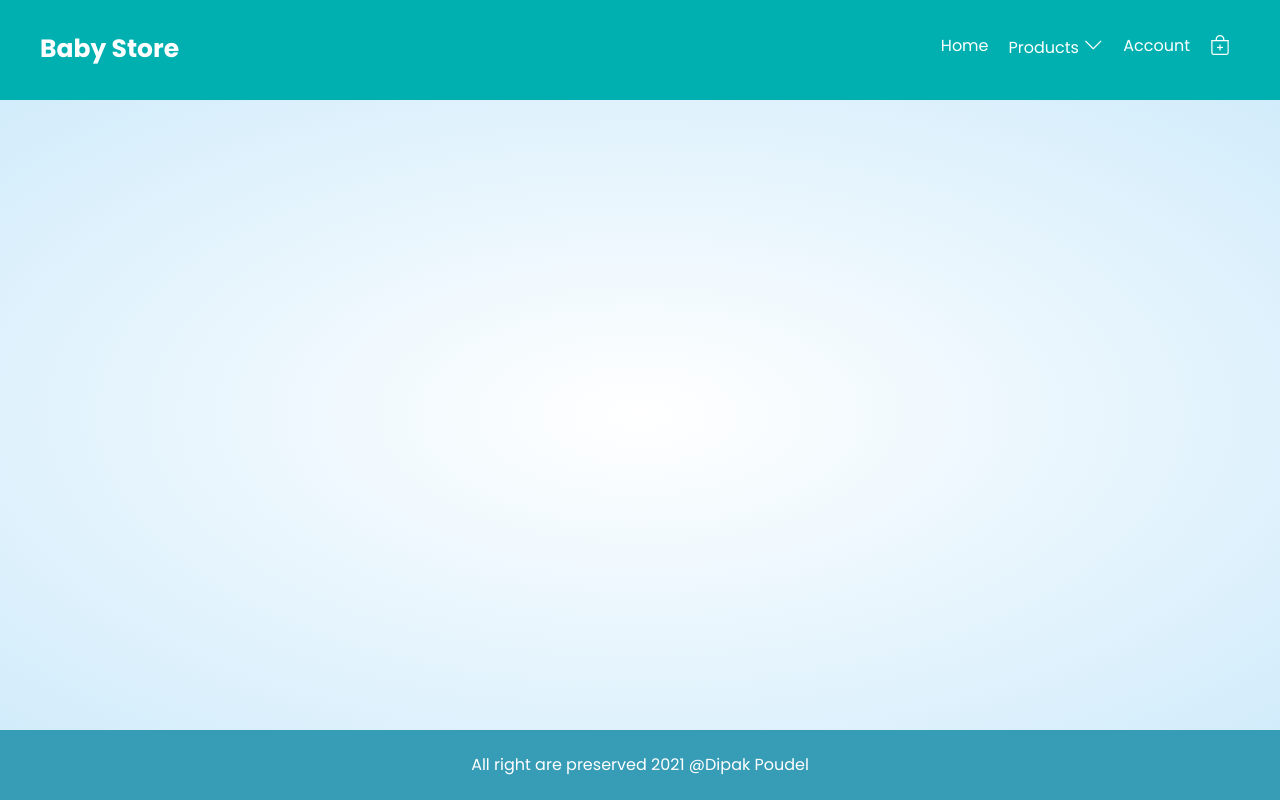
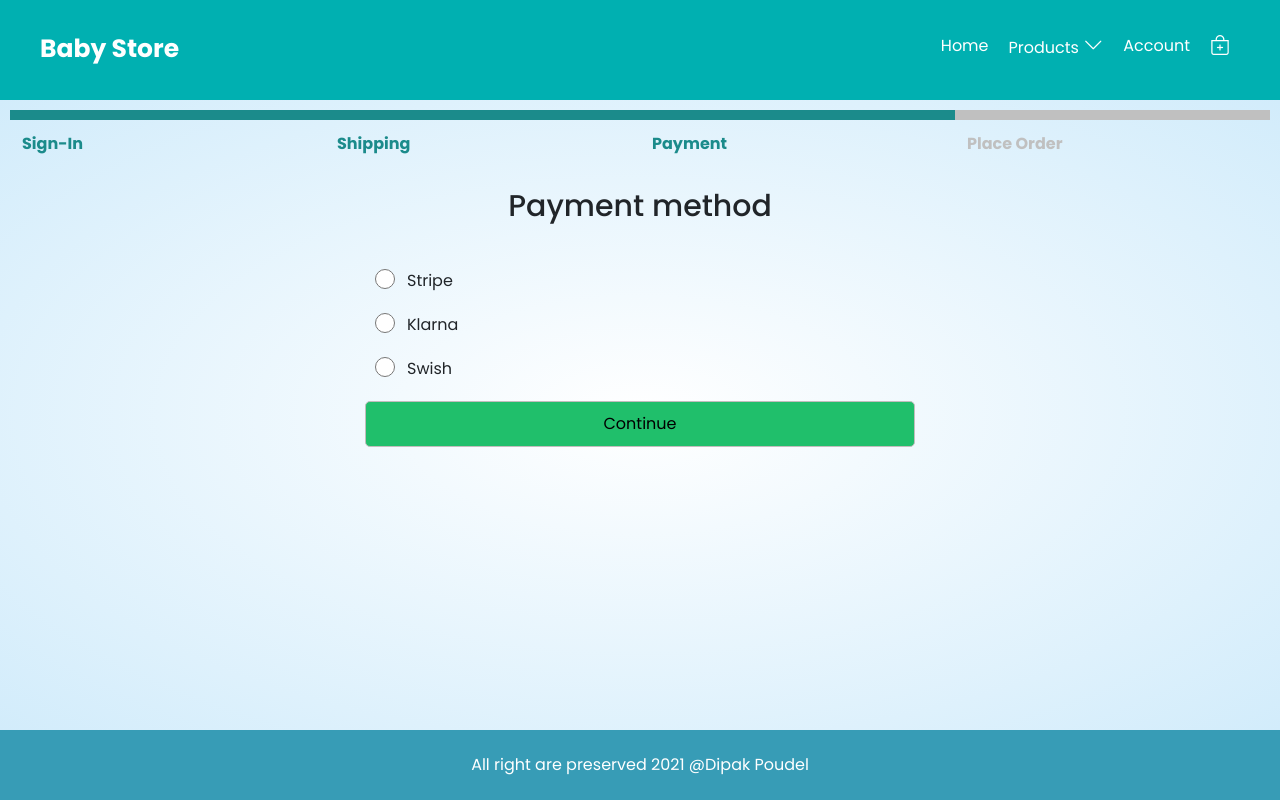
Before and after one commit to pdldipak/ecommerce-hyper-project, a React (Create React App) app in the folder frontend/: page /payment in a window 1280 px wide. Built offline with nearby package versions, Linux system fonts and the light colour scheme.

Commit message:
created payment screen

```diff
--- a/frontend/src/App.js
+++ b/frontend/src/App.js
@@ -5,6 +5,7 @@ import Footer from './components/Footer';
 import Header from './components/Header';
 import CartScreen from './screens/CartScreen';
 import HomeScreen from './screens/HomeScreen';
+import PaymentScreen from './screens/PaymentScreen';
 import ProductScreen from './screens/ProductScreen';
 import RegisterScreen from './screens/RegisterScreen';
 import ShippingAddress from './screens/ShippingAddress';
@@ -24,6 +25,7 @@ const App = () => {
           <Route path='/signin' component={SigninScreen} />
           <Route path='/register' component={RegisterScreen} />
           <Route path='/shipping' component={ShippingAddress} />
+          <Route path='/payment' component={PaymentScreen} />
         </main>
         <footer>
           <Footer />
--- a/frontend/src/index.css
+++ b/frontend/src/index.css
@@ -19,7 +19,7 @@ body {
 }
 
 h1 {
-  font-size: 2rem;
+  font-size: 3rem;
   padding: 1rem 0;
 }
 h2 {
@@ -80,7 +80,7 @@ li {
   padding: 1rem;
   border: 0.1rem #c0c0c0 solid;
   cursor: pointer;
-  font-size: 1.2rem;
+  font-size: 1.5rem;
   border-radius: 0.5rem;
   background-color: #20bf6b;
 }
--- a/frontend/src/redux/actions/cartActions.js
+++ b/frontend/src/redux/actions/cartActions.js
@@ -1,8 +1,15 @@
 import axios from 'axios';
-import { ADD_TO_CART_ITEMS, REMOVE_FROM_CART_ITEMS, SAVE_SHIPPING_ADDRESS } from '../types';
+import {
+  ADD_TO_CART_ITEMS,
+  REMOVE_FROM_CART_ITEMS,
+  SAVE_SHIPPING_ADDRESS,
+  SAVE_PAYMENT,
+} from '../types';
 
-
-export const addToCartAction = (productId, quantity) => async (dispatch, getState) => {
+export const addToCartAction = (productId, quantity) => async (
+  dispatch,
+  getState
+) => {
   const { data } = await axios.get(`/api/products/${productId}`);
   dispatch({
     type: ADD_TO_CART_ITEMS,
@@ -15,15 +22,28 @@ export const addToCartAction = (productId, quantity) => async (dispatch, getStat
       quantity,
     },
   });
-  localStorage.setItem('cartItems', JSON.stringify(getState().cartItems.cartItems));
+  localStorage.setItem(
+    'cartItems',
+    JSON.stringify(getState().cartItems.cartItems)
+  );
 };
 
-export const removeFromCartAction = (productId) => (dispatch, getState) => {
+export const removeFromCartAction = (productId) => (
+  dispatch,
+  getState
+) => {
   dispatch({ type: REMOVE_FROM_CART_ITEMS, payload: productId });
-  localStorage.setItem('cartItems', JSON.stringify(getState().cartItems.cartItems));
+  localStorage.setItem(
+    'cartItems',
+    JSON.stringify(getState().cartItems.cartItems)
+  );
 };
 
 export const shippingAddressAction = (data) => async (dispatch) => {
   dispatch({ type: SAVE_SHIPPING_ADDRESS, payload: data });
   localStorage.setItem('shippingAddress', JSON.stringify(data));
-}
+};
+
+export const savePaymentAction = (data) => async (dispatch) => {
+  dispatch({ type: SAVE_PAYMENT, payload: data });
+};
--- a/frontend/src/redux/reducers/cartReducer.js
+++ b/frontend/src/redux/reducers/cartReducer.js
@@ -1,6 +1,7 @@
 import {
   ADD_TO_CART_ITEMS,
   REMOVE_FROM_CART_ITEMS,
+  SAVE_PAYMENT,
   SAVE_SHIPPING_ADDRESS,
 } from '../types';
 
@@ -30,6 +31,8 @@ export const cartReducer = (state = { cartItems: [] }, action) => {
       };
     case SAVE_SHIPPING_ADDRESS:
       return { ...state, shippingAddress: action.payload };
+    case SAVE_PAYMENT:
+      return{...state, paymentMethod:action.payload}
     default:
       return state;
   }
--- a/frontend/src/redux/store.js
+++ b/frontend/src/redux/store.js
@@ -24,6 +24,8 @@ const initialState = {
     shippingAddress: localStorage.getItem('shippingAddress')
       ? JSON.parse(localStorage.getItem('shippingAddress'))
       : {},
+    paymentMethod:'Stripe'
+
   },
   userSignIn: {
     userInfo: localStorage.getItem('userInfo')
--- a/frontend/src/redux/types.js
+++ b/frontend/src/redux/types.js
@@ -22,3 +22,5 @@ export const REGISTER_SUCCESS = 'REGISTER_SUCCESS';
 export const REGISTER_FAIL = 'REGISTER_FAIL';
 //shipping address
 export const SAVE_SHIPPING_ADDRESS = 'SAVE_SHIPPING_ADDRESS';
+//Ppayment method
+export const SAVE_PAYMENT = 'SAVE_PAYMENT';
--- /dev/null
+++ b/frontend/src/screens/PaymentScreen.js
@@ -0,0 +1,74 @@
+import React, { useState } from 'react';
+import CheckoutSteps from '../components/atom/CheckoutSteps';
+import { useDispatch, useSelector } from 'react-redux';
+import './signinscreen.css';
+import { savePaymentAction } from '../redux/actions/cartActions';
+
+const PaymentScreen = (props) => {
+  const [payment, setPayment] = useState('');
+  const dispatch = useDispatch();
+  const submit = (e) => {
+    e.preventDefault();
+    dispatch(savePaymentAction(payment));
+    props.history.push('/placeholder');
+  };
+  return (
+    <div>
+      <CheckoutSteps step1 step2 step3></CheckoutSteps>
+      <div className='cart' style={{ marginTop: '1rem' }}>
+        <h1>Payment method</h1>
+        <form onSubmit={submit}>
+          <ul className='form-container form-radio'>
+            <li>
+              <input
+                className='radio'
+                type='radio'
+                id='stripe'
+                value='Stripe'
+                name='payment'
+                required
+                onChange={(e) => setPayment(e.target.value)}
+              ></input>
+              {'  '}
+              <label htmlFor='stripe'>Stripe</label>
+            </li>
+            <li>
+              <input
+                className='radio'
+                type='radio'
+                id='klarna'
+                value='Klarna'
+                name='payment'
+                required
+                onChange={(e) => setPayment(e.target.value)}
+              ></input>
+              {'  '}
+              <label htmlFor='klarna'>Klarna</label>
+            </li>
+            <li>
+              <input
+                className='radio'
+                type='radio'
+                id='swish'
+                value='Swish'
+                name='payment'
+                required
+                onChange={(e) => setPayment(e.target.value)}
+              ></input>
+              {'  '}
+              <label htmlFor='swish'>Swish</label>
+            </li>
+          </ul>
+
+          <div>
+            <button className='primary-block' type='submit'>
+              Continue
+            </button>
+          </div>
+        </form>
+      </div>
+    </div>
+  );
+};
+
+export default PaymentScreen;
--- a/frontend/src/screens/ShippingAddress.js
+++ b/frontend/src/screens/ShippingAddress.js
@@ -1,5 +1,6 @@
 import React, { useState } from 'react';
 import { useDispatch, useSelector } from 'react-redux';
+import './signinscreen.css';
 import CheckoutSteps from '../components/atom/CheckoutSteps';
 import { shippingAddressAction } from '../redux/actions/cartActions';
 
--- a/frontend/src/screens/signinscreen.css
+++ b/frontend/src/screens/signinscreen.css
@@ -34,3 +34,18 @@ input {
 .to-register {
   text-align: center;
 }
+
+.form-container.form-radio li {
+  display: flex;
+  flex-direction: row;
+  padding: 1rem;
+}
+
+.form-container.form-radio li input {
+  margin-right: 1.2rem;
+}
+
+.radio {
+  height: 2rem;
+  width: 2rem;
+}
```
Also changed, not shown: 1 other file (tests, documents, lock files or other folders).
